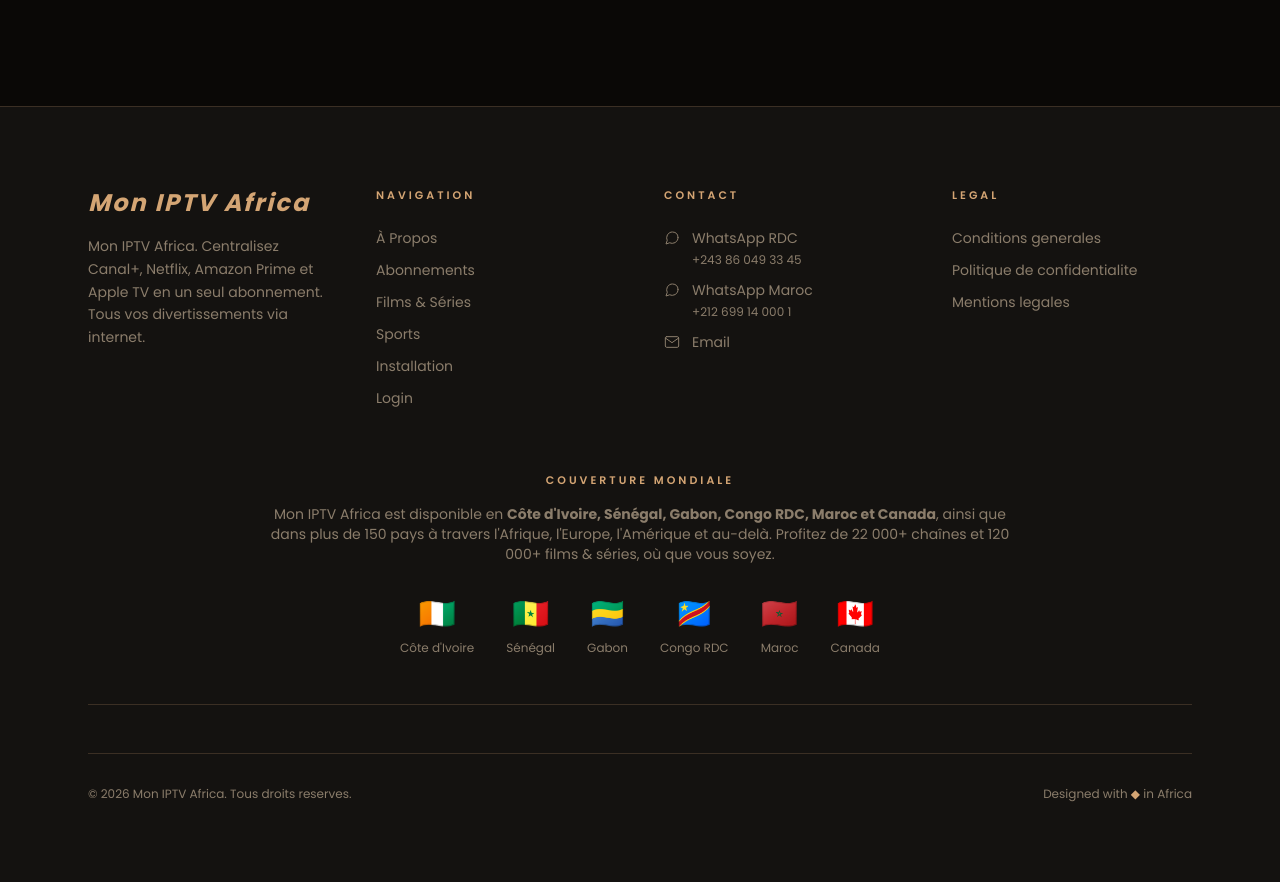
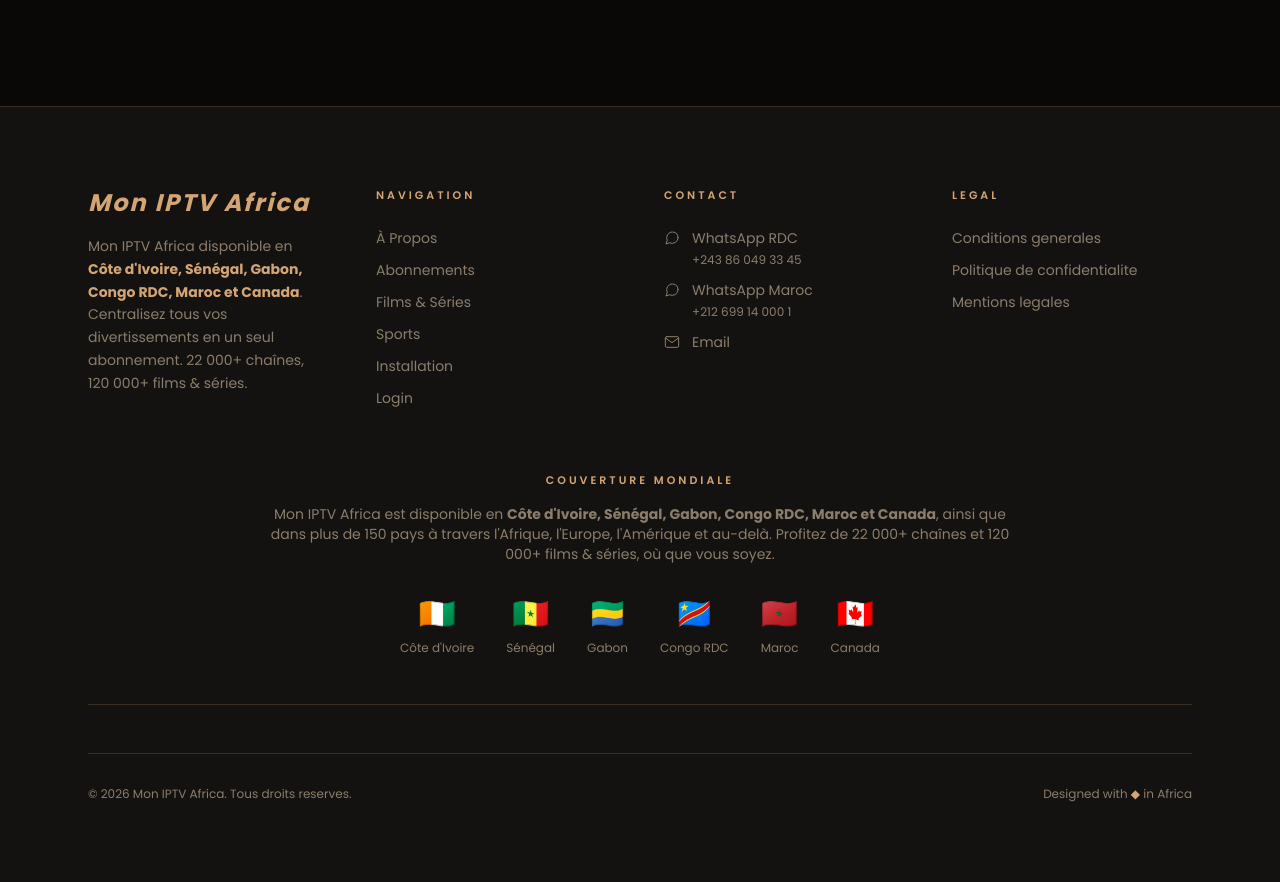
Before and after one commit to moa-digitalagency/IPTV-Afrika-New, a Flask app: page /vod in a window 1280 px wide. Shown: the part 1744-2626 px from the top of the page. Run offline with Flask 3, Linux system fonts and the light colour scheme; parts of the project's set-up code (start-up, migrations or seed data) failed here and were passed over; some libraries are stand-ins or nearby versions.

Commit message:
feat: update footer description on all pages to highlight country availability
- Modified Col 1 (Logo) footer text on all 6 pages
- Added country list highlighting: Côte d'Ivoire, Sénégal, Gabon, Congo RDC, Maroc, Canada
- Replaced generic text with geo-targeted content mentioning 22,000+ channels and 120,000+ content
- Consistent branding with gold highlights for country names

Co-Authored-By: Claude Haiku 4.5 <noreply@anthropic.com>

```diff
--- a/templates/abonnements.html
+++ b/templates/abonnements.html
@@ -542,7 +542,7 @@
                 <div class="md:col-span-1">
                     <div class="font-heading text-2xl font-bold italic mb-4" style="color: var(--gold); letter-spacing: 2px;">Mon IPTV Africa</div>
                     <p class="font-sans text-sm leading-relaxed" style="color: var(--text-muted);">
-                        Mon IPTV Africa. Centralisez Canal+, Netflix, Amazon Prime et Apple TV en un seul abonnement. Tous vos divertissements via internet.
+                        Mon IPTV Africa disponible en <strong style="color: var(--gold);">Côte d'Ivoire, Sénégal, Gabon, Congo RDC, Maroc et Canada</strong>. Centralisez tous vos divertissements en un seul abonnement. 22 000+ chaînes, 120 000+ films & séries.
                     </p>
                 </div>
 
--- a/templates/about.html
+++ b/templates/about.html
@@ -338,7 +338,7 @@
                 <div class="md:col-span-1">
                     <div class="font-heading text-2xl font-bold italic mb-4" style="color: var(--gold); letter-spacing: 2px;">Mon IPTV Africa</div>
                     <p class="font-sans text-sm leading-relaxed" style="color: var(--text-muted);">
-                        Mon IPTV Africa. Centralisez Canal+, Netflix, Amazon Prime et Apple TV en un seul abonnement. Tous vos divertissements via internet.
+                        Mon IPTV Africa disponible en <strong style="color: var(--gold);">Côte d'Ivoire, Sénégal, Gabon, Congo RDC, Maroc et Canada</strong>. Centralisez tous vos divertissements en un seul abonnement. 22 000+ chaînes, 120 000+ films & séries.
                     </p>
                 </div>
 
--- a/templates/index.html
+++ b/templates/index.html
@@ -1223,7 +1223,7 @@
                 <div class="md:col-span-1">
                     <div class="font-heading text-2xl font-bold italic mb-4" style="color: var(--gold); letter-spacing: 2px;">Mon IPTV Africa</div>
                     <p class="font-sans text-sm leading-relaxed" style="color: var(--text-muted);">
-                        Mon IPTV Africa. Centralisez Canal+, Netflix, Amazon Prime et Apple TV en un seul abonnement. Tous vos divertissements via internet.
+                        Mon IPTV Africa disponible en <strong style="color: var(--gold);">Côte d'Ivoire, Sénégal, Gabon, Congo RDC, Maroc et Canada</strong>. Centralisez tous vos divertissements en un seul abonnement. 22 000+ chaînes, 120 000+ films & séries.
                     </p>
                 </div>
 
--- a/templates/installation.html
+++ b/templates/installation.html
@@ -297,7 +297,7 @@
                 <div class="md:col-span-1">
                     <div class="font-heading text-2xl font-bold italic mb-4" style="color: var(--gold); letter-spacing: 2px;">Mon IPTV Africa</div>
                     <p class="font-sans text-sm leading-relaxed" style="color: var(--text-muted);">
-                        Mon IPTV Africa. Centralisez Canal+, Netflix, Amazon Prime et Apple TV en un seul abonnement. Tous vos divertissements via internet.
+                        Mon IPTV Africa disponible en <strong style="color: var(--gold);">Côte d'Ivoire, Sénégal, Gabon, Congo RDC, Maroc et Canada</strong>. Centralisez tous vos divertissements en un seul abonnement. 22 000+ chaînes, 120 000+ films & séries.
                     </p>
                 </div>
 
--- a/templates/sports.html
+++ b/templates/sports.html
@@ -240,7 +240,7 @@
                 <div class="md:col-span-1">
                     <div class="font-heading text-2xl font-bold italic mb-4" style="color: var(--gold); letter-spacing: 2px;">Mon IPTV Africa</div>
                     <p class="font-sans text-sm leading-relaxed" style="color: var(--text-muted);">
-                        Mon IPTV Africa. Centralisez Canal+, Netflix, Amazon Prime et Apple TV en un seul abonnement. Tous vos divertissements via internet.
+                        Mon IPTV Africa disponible en <strong style="color: var(--gold);">Côte d'Ivoire, Sénégal, Gabon, Congo RDC, Maroc et Canada</strong>. Centralisez tous vos divertissements en un seul abonnement. 22 000+ chaînes, 120 000+ films & séries.
                     </p>
                 </div>
 
--- a/templates/vod.html
+++ b/templates/vod.html
@@ -259,7 +259,7 @@
                 <div class="md:col-span-1">
                     <div class="font-heading text-2xl font-bold italic mb-4" style="color: var(--gold); letter-spacing: 2px;">Mon IPTV Africa</div>
                     <p class="font-sans text-sm leading-relaxed" style="color: var(--text-muted);">
-                        Mon IPTV Africa. Centralisez Canal+, Netflix, Amazon Prime et Apple TV en un seul abonnement. Tous vos divertissements via internet.
+                        Mon IPTV Africa disponible en <strong style="color: var(--gold);">Côte d'Ivoire, Sénégal, Gabon, Congo RDC, Maroc et Canada</strong>. Centralisez tous vos divertissements en un seul abonnement. 22 000+ chaînes, 120 000+ films & séries.
                     </p>
                 </div>
 
```
